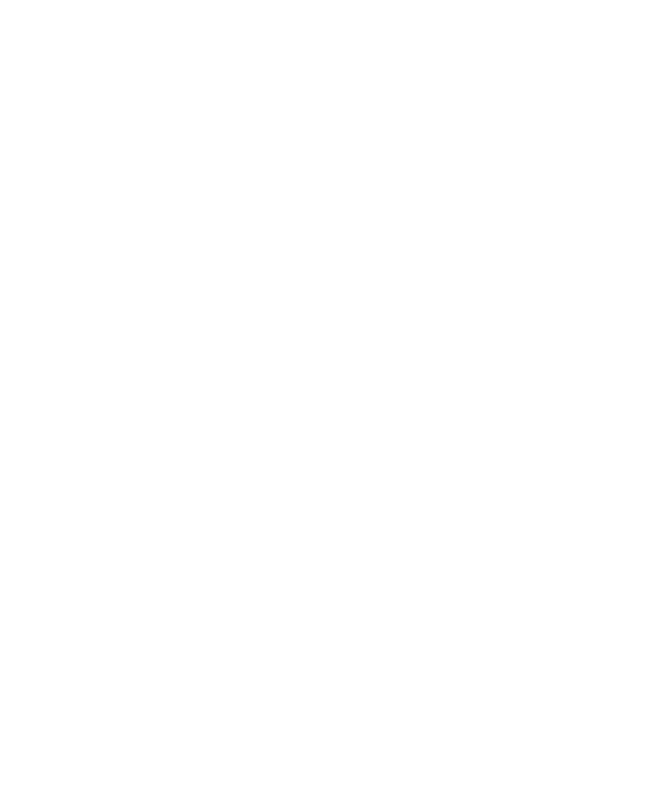
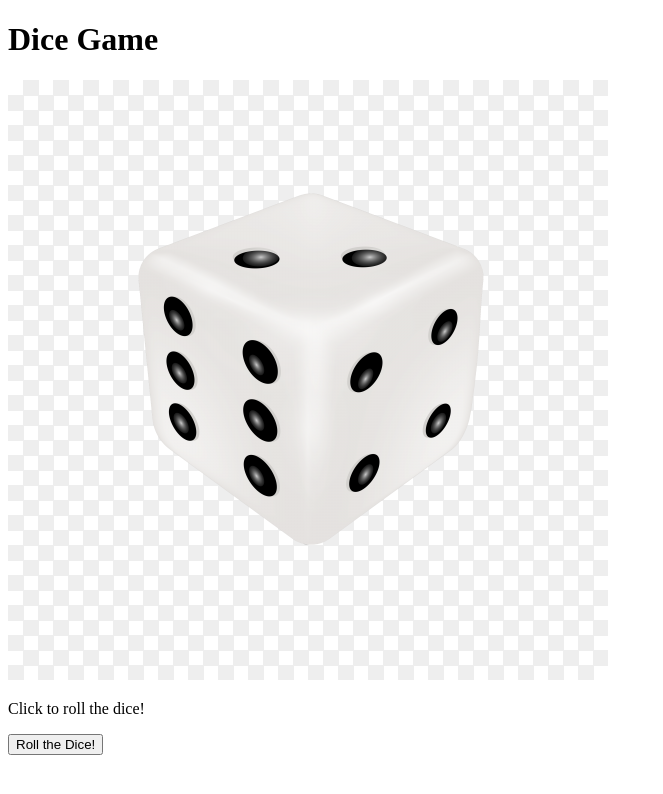
Before and after one commit to IshiThathsarani/2312002_WM_17_A_02, a plain HTML site: page index.html in a window 1280 px wide. Shown: the whole page, without its empty margins (0-663 px from the left). Drawn offline with Linux system fonts and the light colour scheme.

Commit message:
code for the dice game

```diff
--- a/index.html
+++ b/index.html
@@ -1,11 +1,20 @@
 <!DOCTYPE html>
 <html lang="en">
 <head>
-    <meta charset="UTF-8">
-    <meta name="viewport" content="width=device-width, initial-scale=1.0">
-    <title>Document</title>
+    <title>Dice Game</title>
 </head>
 <body>
-
+    <h1>Dice Game</h1>
+        <div class="dice">
+            <div id="dice-container">
+                 <img src="dice.png" alt="Dice 2">
+            </div>
+            <p id="value">
+                Click to roll the dice!
+            </p>
+            <button id="butn">
+                Roll the Dice!
+            </button>
+    </div>
 </body>
 </html>
```
